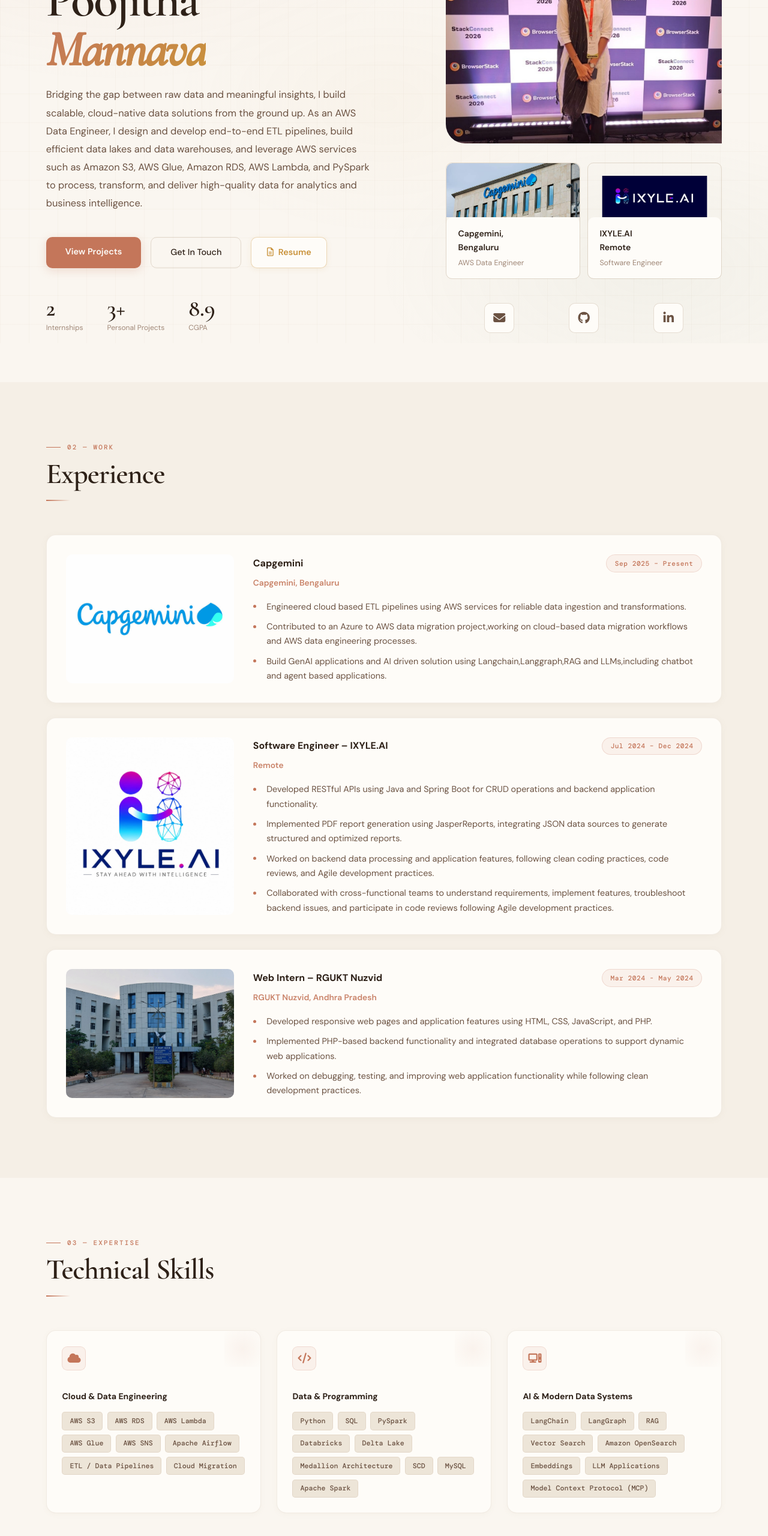
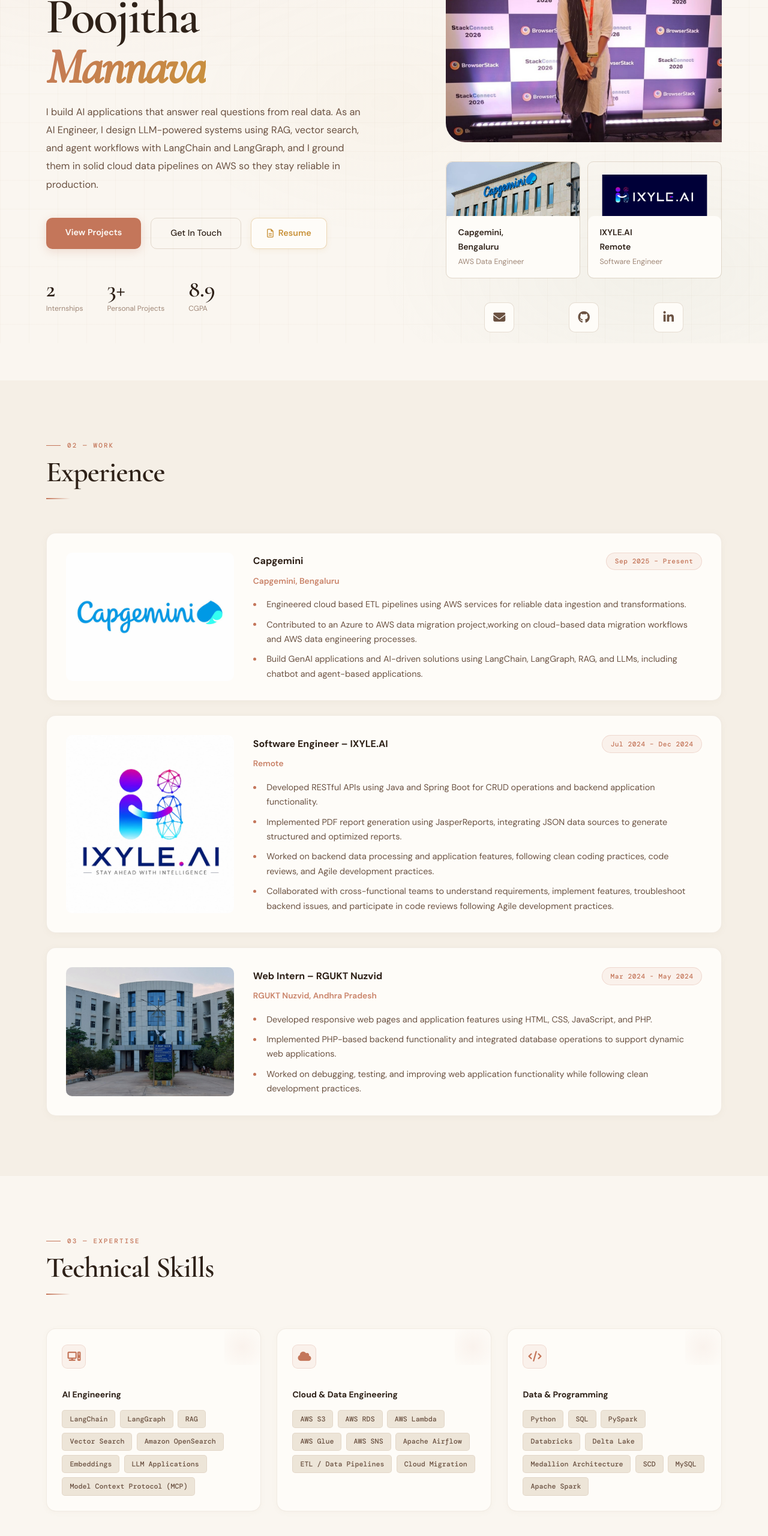
Before and after one commit to mannavapoojitha3-jpg/mannavapoojitha3-jpg.github.io, a plain HTML site: page index.html in a window 1280 px wide. Shown: the part 228-2788 px from the top of the page at 60% size. Drawn offline with nearby package versions, Linux system fonts and the light colour scheme; a web font is replaced by a local one.

Commit message:
Reposition portfolio as AI Engineer
Lead the intro and page title with AI engineering work (RAG, LangChain/LangGraph agents), move the AI skills card to the top, reword the GenAI experience bullet, and fix a coursework typo.

Co-Authored-By: Claude Haiku 5.5 <noreply@anthropic.com>
Claude-Session: https://claude.ai/code/session_018mdpkisvdB8eHtAJkEMKZX

```diff
--- a/index.html
+++ b/index.html
@@ -3,7 +3,7 @@
 <head>
 <meta charset="UTF-8"/>
 <meta name="viewport" content="width=device-width,initial-scale=1.0"/>
-<title>Poojitha Mannava | AWS Data Engineer</title>
+<title>Poojitha Mannava | AI Engineer</title>
 <link href="https://fonts.googleapis.com/css2?family=Cormorant+Garamond:ital,wght@0,300;0,400;0,500;0,600;0,700;1,400;1,500&family=DM+Sans:ital,opsz,wght@0,9..40,300;0,9..40,400;0,9..40,500;0,9..40,600;0,9..40,700;1,9..40,400&family=DM+Mono:wght@300;400;500&display=swap" rel="stylesheet"/>
 <link rel="stylesheet" href="https://cdnjs.cloudflare.com/ajax/libs/font-awesome/6.5.0/css/all.min.css">
 <style>
@@ -300,7 +300,7 @@ footer{background:var(--bg2);border-top:1px solid var(--border);padding:2rem 6%;
     <div class="reveal-left">
       <div class="about-tag"><div class="pulse-dot"></div>Currently @ Capgemini</div>
       <h1 class="hero-name">Poojitha<br><span class="line2">Mannava</span></h1>
-      <p class="hero-desc">Bridging the gap between raw data and meaningful insights, I build scalable, cloud-native data solutions from the ground up. As an AWS Data Engineer, I design and develop end-to-end ETL pipelines, build efficient data lakes and data warehouses, and leverage AWS services such as Amazon S3, AWS Glue, Amazon RDS, AWS Lambda, and PySpark to process, transform, and deliver high-quality data for analytics and business intelligence.    </p>
+      <p class="hero-desc">I build AI applications that answer real questions from real data. As an AI Engineer, I design LLM-powered systems using RAG, vector search, and agent workflows with LangChain and LangGraph, and I ground them in solid cloud data pipelines on AWS so they stay reliable in production.    </p>
       <div class="hero-btns">
         <a href="#projects" class="btn-primary">View Projects</a>
         <a href="#contact" class="btn-outline">Get In Touch</a>
@@ -361,7 +361,7 @@ footer{background:var(--bg2);border-top:1px solid var(--border);padding:2rem 6%;
         <ul class="exp-bullets">
           <li> Engineered cloud based ETL pipelines using AWS services for reliable data ingestion and transformations.</li>
           <li> Contributed to an Azure to AWS data migration project,working on cloud-based data migration workflows and AWS data engineering processes.</li>
-          <li> Build GenAI applications and AI driven solution  using Langchain,Langgraph,RAG and LLMs,including chatbot and agent based applications.</li>
+          <li> Build GenAI applications and AI-driven solutions using LangChain, LangGraph, RAG, and LLMs, including chatbot and agent-based applications.</li>
         </ul>
       </div>
     </div>
@@ -407,6 +407,11 @@ footer{background:var(--bg2);border-top:1px solid var(--border);padding:2rem 6%;
   </div>
   <div class="skills-layout">
     <div class="skill-card reveal">
+      <div class="skill-icon"><i class="fa-solid fa-computer"></i></div>
+      <div class="skill-cat">AI Engineering</div>
+      <div class="skill-pills"><span class="pill">LangChain</span><span class="pill">LangGraph</span><span class="pill">RAG</span><span class="pill">Vector Search</span><span class="pill">Amazon OpenSearch</span><span class="pill">Embeddings</span><span class="pill">LLM Applications</span><span class="pill">Model Context Protocol (MCP)</span></div>
+    </div>
+    <div class="skill-card reveal">
       <div class="skill-icon"><i class="fa-solid fa-cloud"></i></div>
       <div class="skill-cat">Cloud & Data Engineering</div>
       <div class="skill-pills"><span class="pill">AWS S3</span><span class="pill">AWS RDS</span><span class="pill">AWS Lambda</span><span class="pill">AWS Glue</span><span class="pill">AWS SNS</span><span class="pill">Apache Airflow</span><span class="pill">ETL / Data Pipelines</span><span class="pill">Cloud Migration</span></div>
@@ -415,11 +420,6 @@ footer{background:var(--bg2);border-top:1px solid var(--border);padding:2rem 6%;
       <div class="skill-icon"><i class="fa-solid fa-code"></i></div>
       <div class="skill-cat">Data & Programming</div>
       <div class="skill-pills"><span class="pill">Python</span><span class="pill">SQL</span><span class="pill">PySpark</span><span class="pill">Databricks</span><span class="pill">Delta Lake</span><span class="pill">Medallion Architecture</span><span class="pill">SCD</span><span class="pill">MySQL</span><span class="pill">Apache Spark</span></div>
-    </div>
-    <div class="skill-card reveal">
-      <div class="skill-icon"><i class="fa-solid fa-computer"></i></div>
-      <div class="skill-cat">AI & Modern Data Systems</div>
-      <div class="skill-pills"><span class="pill">LangChain</span><span class="pill">LangGraph</span><span class="pill">RAG</span><span class="pill">Vector Search</span><span class="pill">Amazon OpenSearch</span><span class="pill">Embeddings</span><span class="pill">LLM Applications</span><span class="pill">Model Context Protocol (MCP)</span></div>
     </div>
   </div>
 </section>
@@ -440,7 +440,7 @@ footer{background:var(--bg2);border-top:1px solid var(--border);padding:2rem 6%;
         <div class="edu-badge cgpa"> CGPA: 8.9 </div>
         <div class="edu-badge year"> 2020 – 2024 </div>
       </div>
-      <div class="edu-courses"><strong>Relevant Coursework:</strong> Data Structures and Algortihms · Cloud Computing · Database Management System</div>
+      <div class="edu-courses"><strong>Relevant Coursework:</strong> Data Structures and Algorithms · Cloud Computing · Database Management System</div>
     </div>
   </div>
 </section>
```
